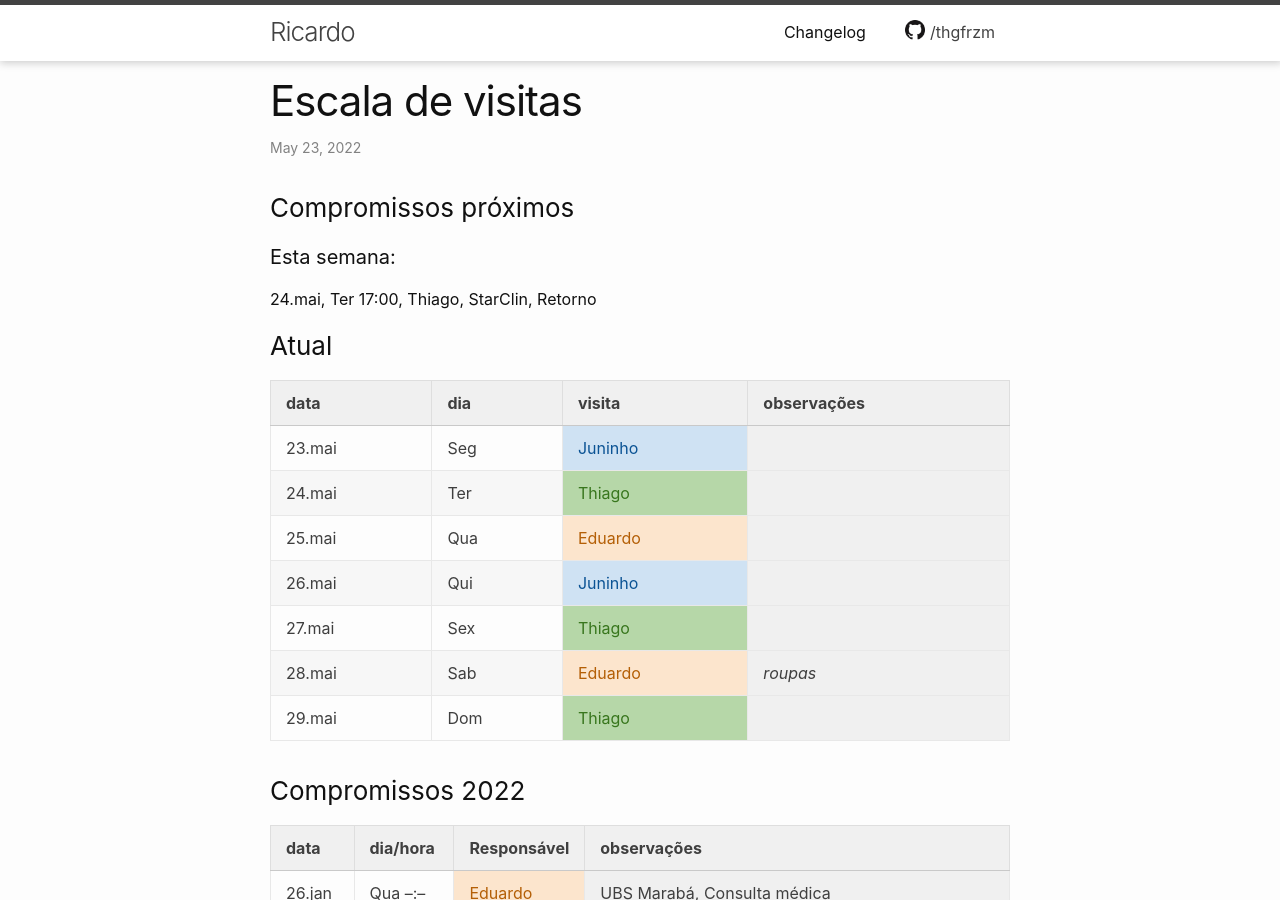
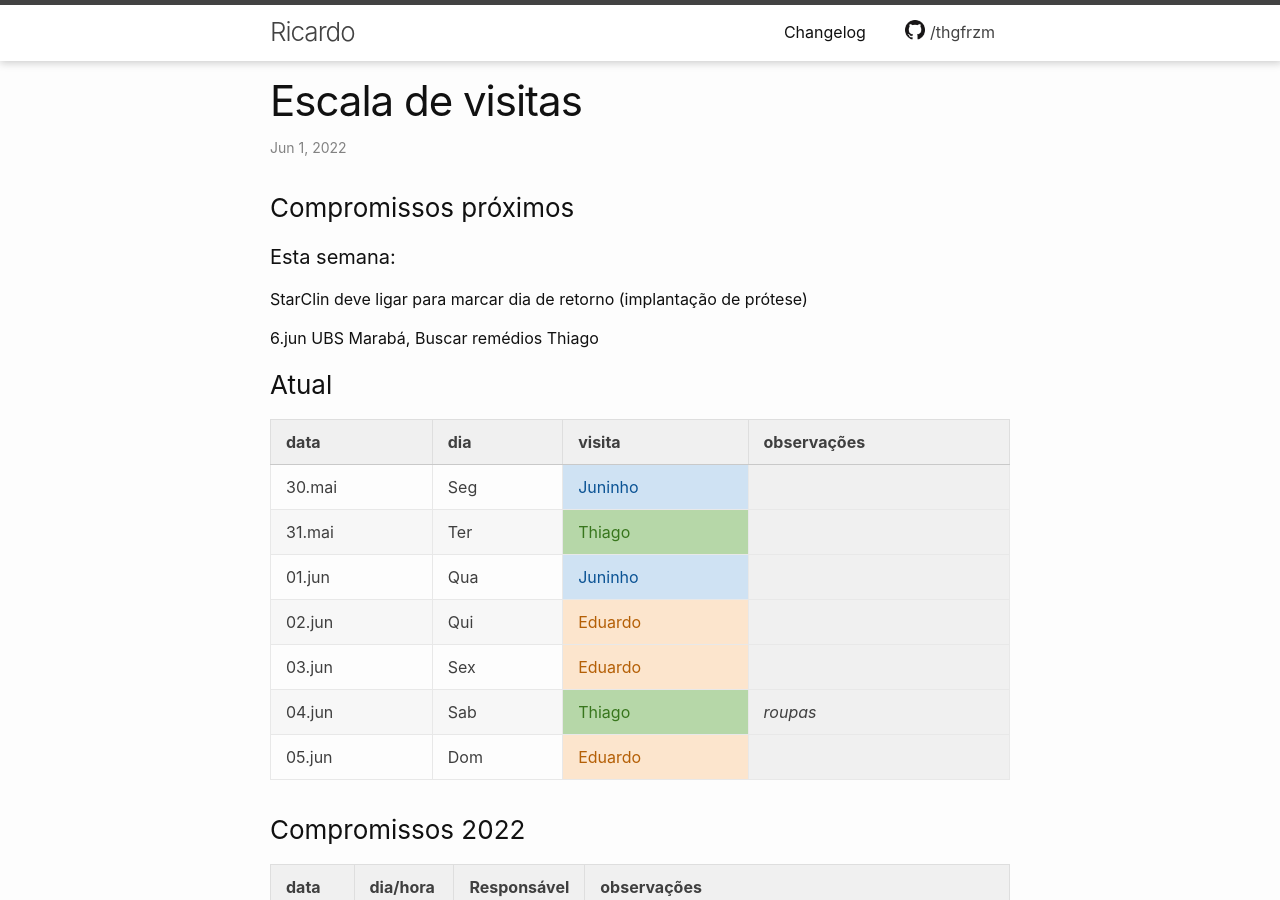
Before and after one commit to thgfrzm/ricardo, a Jekyll site: the page built from _posts/2018-12-13-escala-visitas.markdown, in a window 1280 px wide and 900 px high. Built offline with Jekyll 4.4.1, drawn with Linux system fonts in a browser that asks for light colours; some of the changed text lies outside the part shown.

Commit message:
Update 2018-12-13-escala-visitas.markdown

```diff
--- a/_posts/2018-12-13-escala-visitas.markdown
+++ b/_posts/2018-12-13-escala-visitas.markdown
@@ -1,7 +1,7 @@
 ---
 layout: post
 title:  "Escala de visitas"
-date:   2022-05-23 00:00:00 -0300
+date:   2022-06-01 00:00:00 -0300
 categories: agenda
 ---
 <!--
@@ -14,8 +14,9 @@ categories: agenda
 
 #### Esta semana:
 
-24.mai, Ter 17:00, Thiago, StarClin, Retorno
+StarClin deve ligar para marcar dia de retorno (implantação de prótese)
 
+6.jun UBS Marabá, Buscar remédios Thiago
 
 <!-- #### Próxima semana: -->
 
@@ -24,13 +25,13 @@ categories: agenda
 
 | data   | dia | visita  | observações |
 | ------ | --- | ------- | ----------- |
-| 23.mai | Seg | Juninho |             |
-| 24.mai | Ter | Thiago  |             |
-| 25.mai | Qua | Eduardo |             |
-| 26.mai | Qui | Juninho |             |
-| 27.mai | Sex | Thiago  |             |
-| 28.mai | Sab | Eduardo | _roupas_    |
-| 29.mai | Dom | Thiago  |             |
+| 30.mai | Seg | Juninho |             |
+| 31.mai | Ter | Thiago  |             |
+| 01.jun | Qua | Juninho |             |
+| 02.jun | Qui | Eduardo |             |
+| 03.jun | Sex | Eduardo |             |
+| 04.jun | Sab | Thiago  | _roupas_    |
+| 05.jun | Dom | Eduardo |             |
 
 
 ### Compromissos 2022
@@ -60,7 +61,9 @@ categories: agenda
 | 04.mai | Qua --:-- | Thiago      | UBS Marabá, Buscar remédios                                                                                                      |
 | 12.mai | Qui 16:00 | Eduardo     | StarClin, Extração de espícula                                                                                                   |
 | 19.mai | Qui 16:30 | Juninho     | StarClin, Retorno                                                                                                                |
-| 24.mai | Ter 17:00 | Thiago     | StarClin, Retorno                                                                                                                |
+| 24.mai | Ter 17:00 | Thiago      | StarClin, Teste de molde                                                                                                         |
+| --.jun | ??? ??:?? | ?           | StarClin, Implantação de prótese                                                                                                 |
+| 06.jun | Seg --:-- | Thiago      | UBS Marabá, Buscar remédios                                                                                                      |
 | 22.ago | ??? ??:?? | ?           | UBS Marabá, agenda abre em Julho. Consulta médica para SET (em março exames tiveram bons resultados, pressão arterial aceitável) |
 | 22.ago | ??? ??:?? | ?           | UBS Marabá, após exames, marcar consulta com nutricionista Renata Freitas                                                        |
 
@@ -1311,10 +1314,17 @@ categories: agenda
 | 13.mai    | Sex | Thiago      | _roupas_                                            |
 | 14.mai    | Sab | Thiago      |                                                     |
 | 15.mai    | Dom | Thiago      |                                                     |
-| 16.mai | Seg | Thiago  |             |
-| 17.mai | Ter | Juninho |             |
-| 18.mai | Qua | Eduardo |             |
-| 19.mai | Qui | Eduardo |             |
-| 20.mai | Sex | Juninho | _roupas_    |
-| 21.mai | Sab | Eduardo |             |
-| 22.mai | Dom | Thiago  |             |
+| 16.mai    | Seg | Thiago      |                                                     |
+| 17.mai    | Ter | Juninho     |                                                     |
+| 18.mai    | Qua | Eduardo     |                                                     |
+| 19.mai    | Qui | Eduardo     |                                                     |
+| 20.mai    | Sex | Juninho     | _roupas_                                            |
+| 21.mai    | Sab | Eduardo     |                                                     |
+| 22.mai    | Dom | Thiago      |                                                     |
+| 23.mai    | Seg | Juninho     |                                                     |
+| 24.mai    | Ter | Thiago      |                                                     |
+| 25.mai    | Qua | Eduardo     |                                                     |
+| 26.mai    | Qui | Juninho     |                                                     |
+| 27.mai    | Sex | Thiago      |                                                     |
+| 28.mai    | Sab | Eduardo     | _roupas_                                            |
+| 29.mai    | Dom | Thiago      |                                                     |
```
